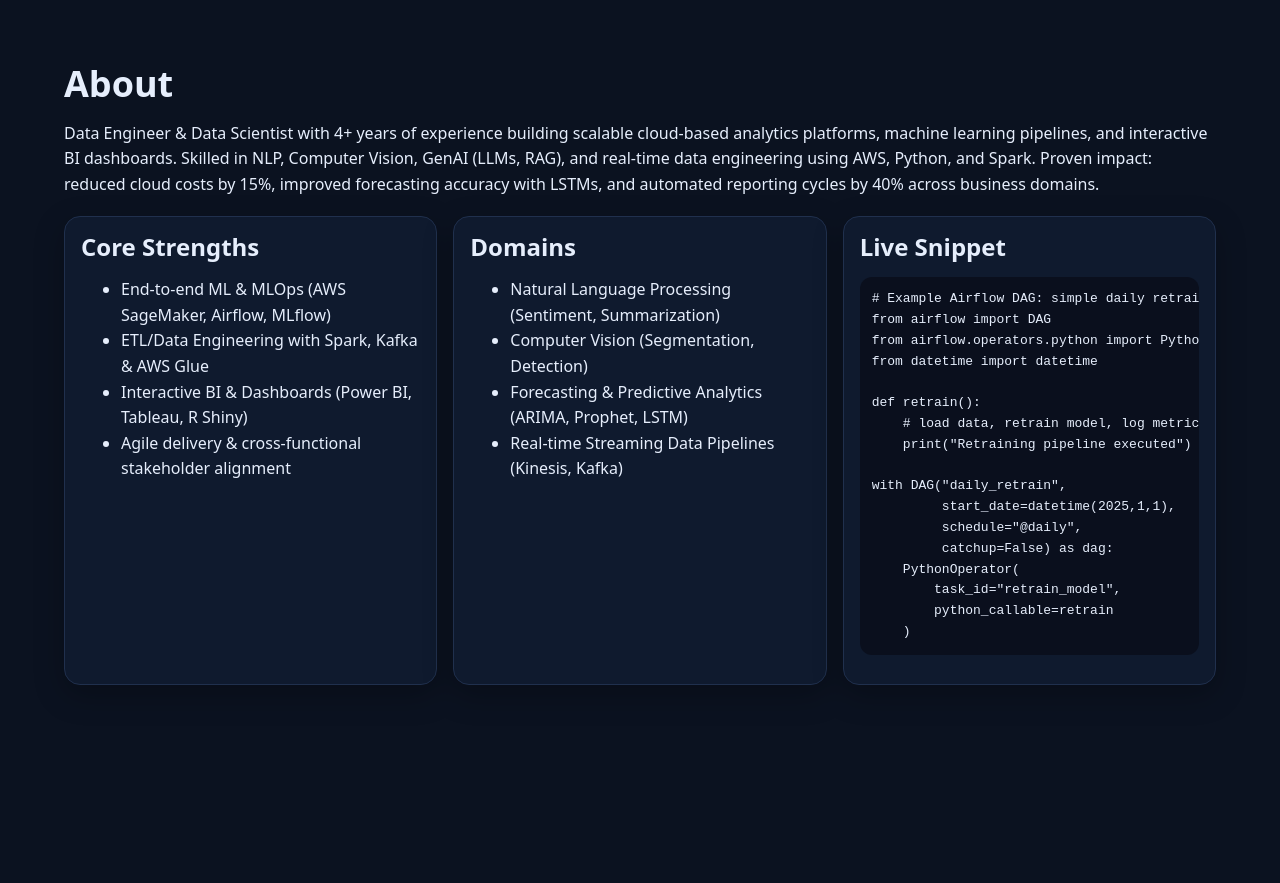
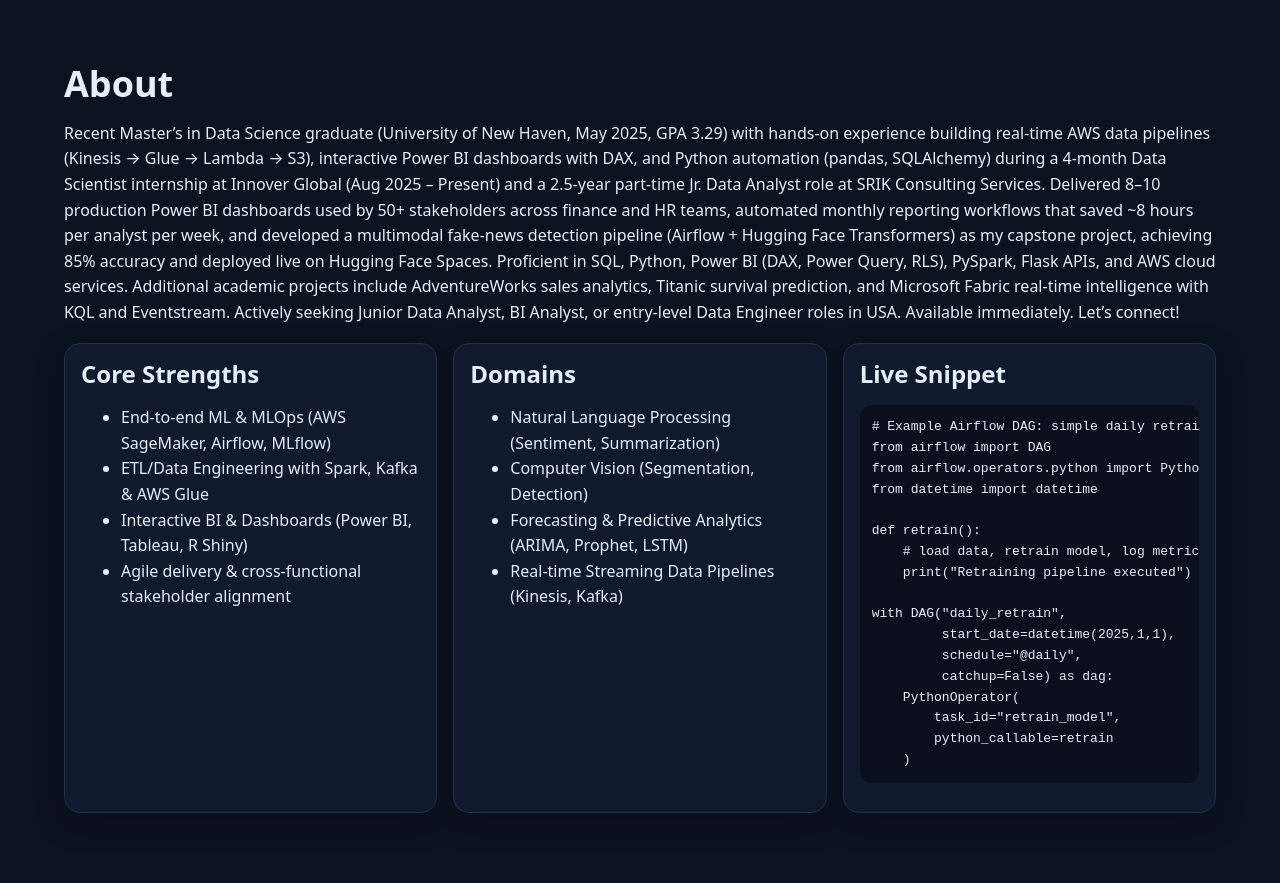
Before and after one commit to khajamujahid/Portfolio, a Next.js app: page / in a window 1280 px wide. Shown: the part 1000-1883 px from the top of the page. Built offline with nearby package versions, Linux system fonts and the light colour scheme.

Commit message:
Revise About section for recent qualifications
Updated the About section with recent education and experience details.

```diff
--- a/components/About.jsx
+++ b/components/About.jsx
@@ -5,11 +5,7 @@ export default function About() {
     <section id="about" className="section" aria-labelledby="about-title">
       <h2 id="about-title">About</h2>
       <p>
-        Data Engineer & Data Scientist with 4+ years of experience building scalable cloud-based analytics
-        platforms, machine learning pipelines, and interactive BI dashboards. Skilled in NLP, Computer Vision,
-        GenAI (LLMs, RAG), and real-time data engineering using AWS, Python, and Spark.
-        Proven impact: reduced cloud costs by 15%, improved forecasting accuracy with LSTMs, and automated
-        reporting cycles by 40% across business domains.
+        Recent Master’s in Data Science graduate (University of New Haven, May 2025, GPA 3.29) with hands-on experience building real-time AWS data pipelines (Kinesis → Glue → Lambda → S3), interactive Power BI dashboards with DAX, and Python automation (pandas, SQLAlchemy) during a 4-month Data Scientist internship at Innover Global (Aug 2025 – Present) and a 2.5-year part-time Jr. Data Analyst role at SRIK Consulting Services. Delivered 8–10 production Power BI dashboards used by 50+ stakeholders across finance and HR teams, automated monthly reporting workflows that saved ~8 hours per analyst per week, and developed a multimodal fake-news detection pipeline (Airflow + Hugging Face Transformers) as my capstone project, achieving 85% accuracy and deployed live on Hugging Face Spaces. Proficient in SQL, Python, Power BI (DAX, Power Query, RLS), PySpark, Flask APIs, and AWS cloud services. Additional academic projects include AdventureWorks sales analytics, Titanic survival prediction, and Microsoft Fabric real-time intelligence with KQL and Eventstream. Actively seeking Junior Data Analyst, BI Analyst, or entry-level Data Engineer roles in USA. Available immediately. Let’s connect!
       </p>
       <div className="about-grid">
         <div className="about-card">
```
